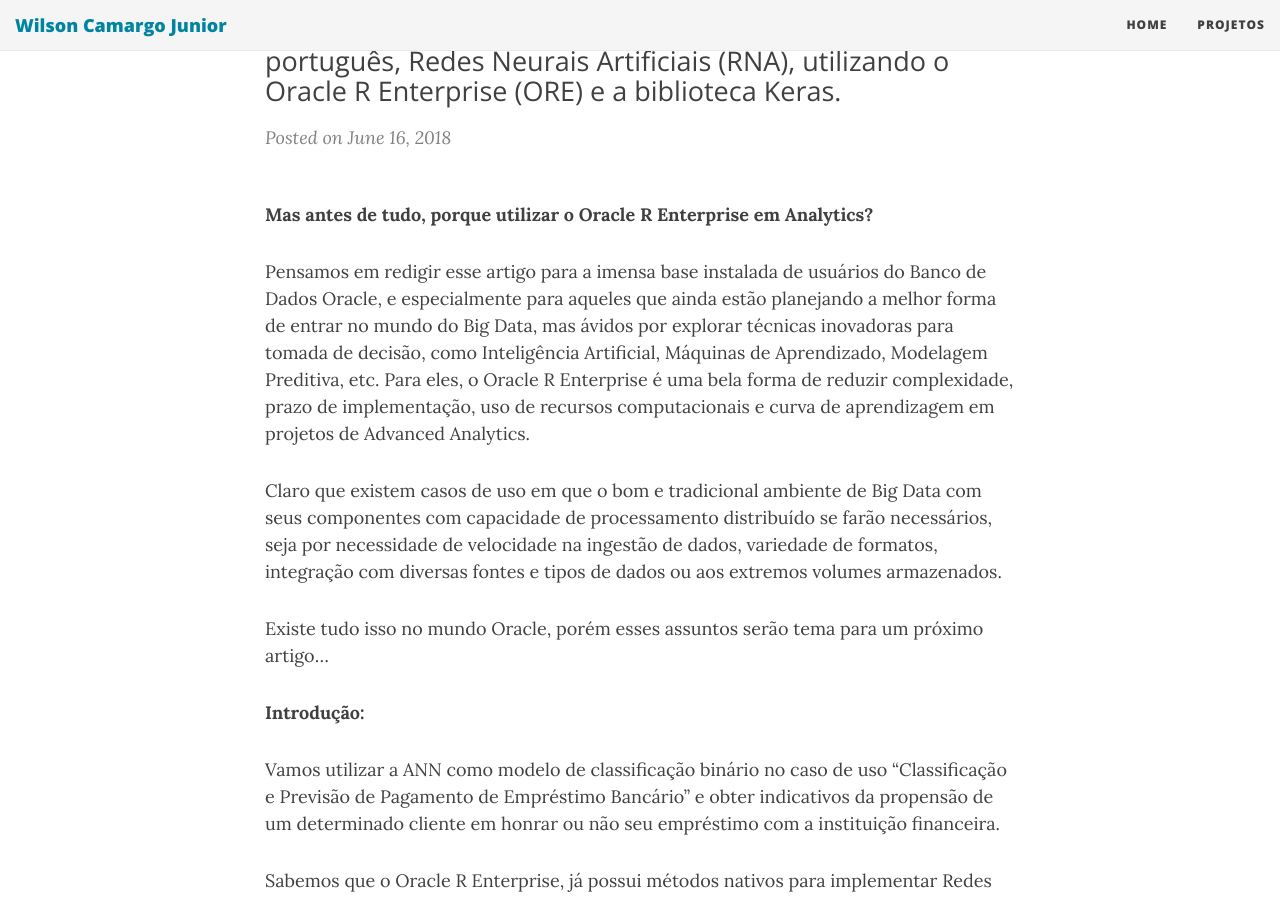
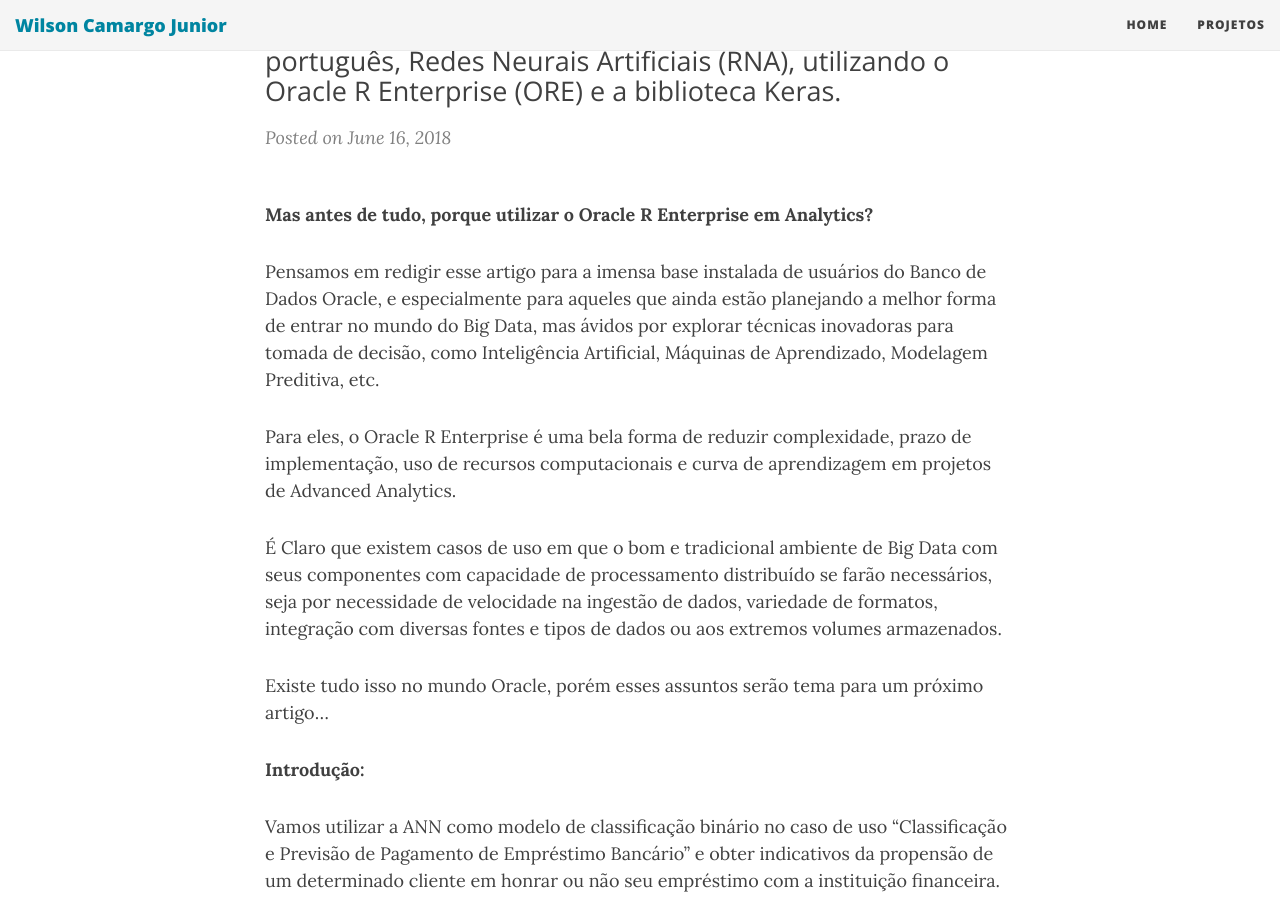
Before and after one commit to wilson-camargo-jr/teste, a Jekyll site: the page built from _posts/2018-06-16-ANN-ORE-P1.md, in a window 1280 px wide and 900 px high, scrolled down 348 px. Built offline with Jekyll 4.4.1, drawn with Linux system fonts in a browser that asks for light colours; nearby versions of some CDN libraries.

Commit message:
Update 2018-06-16-ANN-ORE-P1.md

```diff
--- a/_posts/2018-06-16-ANN-ORE-P1.md
+++ b/_posts/2018-06-16-ANN-ORE-P1.md
@@ -6,9 +6,11 @@
 
 **Mas antes de tudo, porque utilizar o Oracle R Enterprise em Analytics?**
 
-Pensamos em redigir esse artigo para a imensa base instalada de usuários do Banco de Dados Oracle, e especialmente para aqueles que ainda estão planejando a melhor forma de entrar no mundo do Big Data, mas ávidos por explorar técnicas inovadoras para tomada de decisão, como Inteligência Artificial, Máquinas de Aprendizado, Modelagem Preditiva, etc. Para eles, o Oracle R Enterprise é uma bela forma de reduzir complexidade, prazo de implementação, uso de recursos computacionais e curva de aprendizagem em projetos de Advanced Analytics.
+Pensamos em redigir esse artigo para a imensa base instalada de usuários do Banco de Dados Oracle, e especialmente para aqueles que ainda estão planejando a melhor forma de entrar no mundo do Big Data, mas ávidos por explorar técnicas inovadoras para tomada de decisão, como Inteligência Artificial, Máquinas de Aprendizado, Modelagem Preditiva, etc.
 
-Claro que existem casos de uso em que o bom e tradicional ambiente de Big Data com seus componentes com capacidade de processamento distribuído se farão necessários, seja por necessidade de velocidade na ingestão de dados, variedade de formatos, integração com diversas fontes e tipos de dados ou aos extremos volumes armazenados.
+Para eles, o Oracle R Enterprise é uma bela forma de reduzir complexidade, prazo de implementação, uso de recursos computacionais e curva de aprendizagem em projetos de Advanced Analytics.
+
+É Claro que existem casos de uso em que o bom e tradicional ambiente de Big Data com seus componentes com capacidade de processamento distribuído se farão necessários, seja por necessidade de velocidade na ingestão de dados, variedade de formatos, integração com diversas fontes e tipos de dados ou aos extremos volumes armazenados.
 
 Existe tudo isso no mundo Oracle, porém esses assuntos serão tema para um próximo artigo...
 
```
